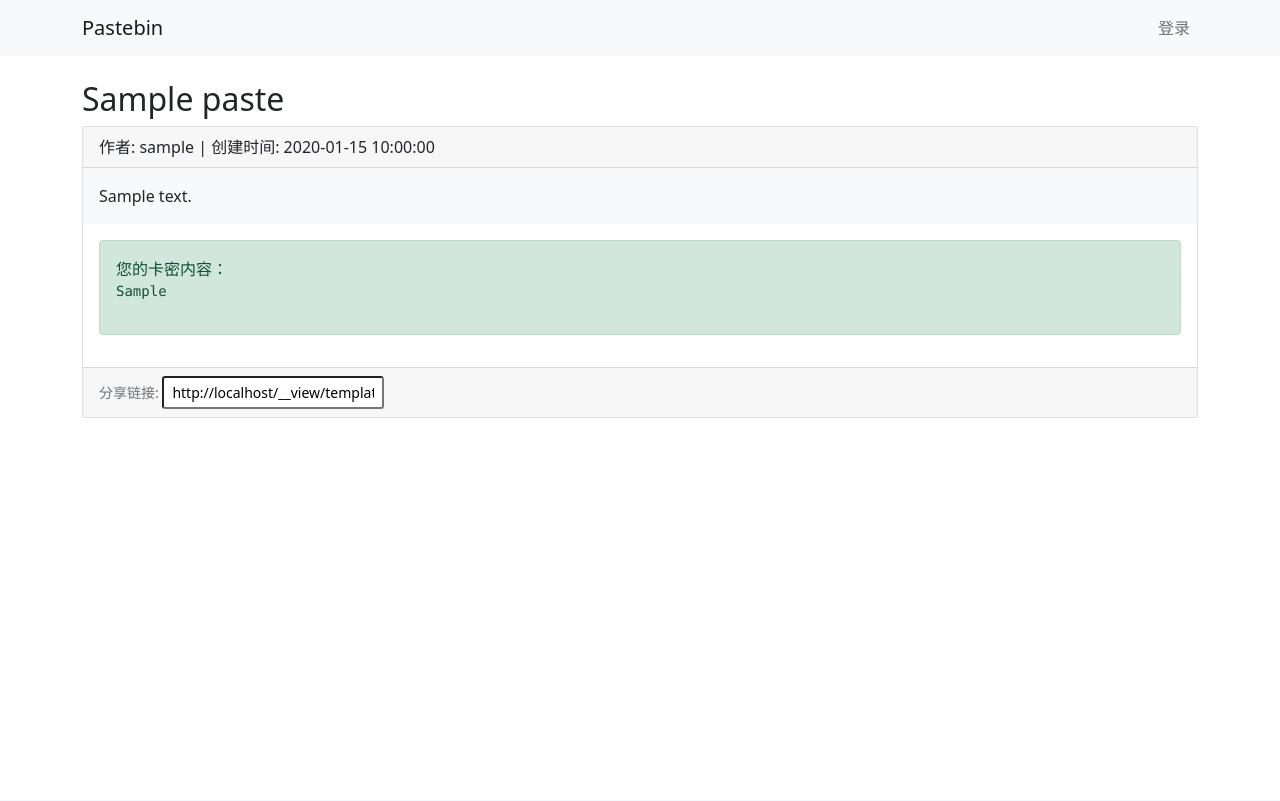
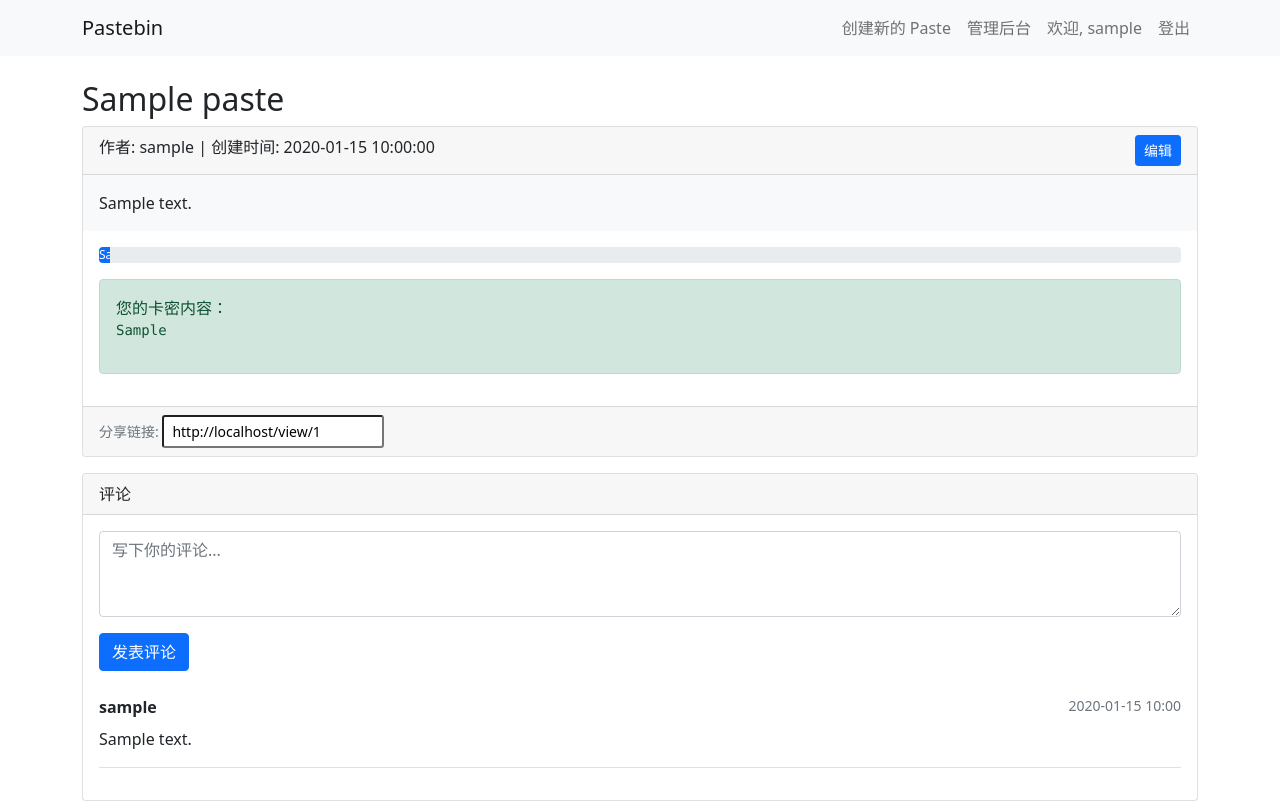
Before and after one commit to agczsz/LDoPastebin, a Flask app: template templates/view.html in a window 1280 px wide. Before the commit the page ends 418 px from the top, so only its background shows below. Run offline with Flask 3, Linux system fonts and the light colour scheme; tables that the repository leaves empty hold one stand-in row (values such as "Sample post"); the template is opened without the code that fills it: values that come from a table or form of the project are taken from there, most other values are stand-ins (such as "Sample title", 1, 10 or a date in 2020); some libraries are stand-ins or nearby versions.

Commit message:
feat: Add some feat

```diff
--- a/app.py
+++ b/app.py
@@ -2,10 +2,11 @@ from flask import Flask, session, redirect, request, jsonify, render_template, f
 import os
 from dotenv import load_dotenv
 import requests
-from models import db, Paste, CardDistribution
+from models import db, Paste, CardDistribution, User, Comment
 from functools import wraps
 import random
-from sqlalchemy import and_
+from sqlalchemy import and_, func
+from datetime import datetime
 
 # 加载环境变量
 load_dotenv()
@@ -34,39 +35,60 @@ USER_ENDPOINT = os.getenv('USER_ENDPOINT')
 def login_required(f):
     @wraps(f)
     def decorated_function(*args, **kwargs):
+        if 'user_info' not in session and not request.args.get('anonymous'):
+            return redirect('/oauth2/initiate')
+        return f(*args, **kwargs)
+    return decorated_function
+
+def admin_required(f):
+    @wraps(f)
+    def decorated_function(*args, **kwargs):
         if 'user_info' not in session:
             return redirect('/oauth2/initiate')
+        user = User.query.get(session['user_info']['id'])
+        if not user or not user.is_admin:
+            return "需要管理员权限", 403
         return f(*args, **kwargs)
     return decorated_function
 
 @app.route('/')
 def index():
     if 'user_info' in session:
-        # 只显示公开的和用户自己创建的 pastes
+        # 登录用户可以看到公开的和自己的 pastes
         public_pastes = Paste.query.filter_by(is_public=True).all()
         own_pastes = Paste.query.filter_by(creator_id=session['user_info']['id'], is_public=False).all()
-
-        # 合并并过滤有权限查看的 pastes
         all_pastes = public_pastes + own_pastes
         allowed_pastes = [paste for paste in all_pastes if can_view_paste(paste, session['user_info'])]
+    else:
+        # 匿名用户只能看到公开的 pastes
+        allowed_pastes = Paste.query.filter_by(is_public=True).all()
 
-        return render_template('index.html', pastes=allowed_pastes, user=session['user_info'])
-    return render_template('index.html')
+    return render_template('index.html',
+        pastes=allowed_pastes,
+        user=session.get('user_info'),
+        is_anonymous='anonymous' in request.args
+    )
 
-def can_view_paste(paste, user_info):
-    # 检查用户是否有权限查看该 paste
-    if paste.creator_id == user_info['id']:
+def can_view_paste(paste, user_info=None):
+    # 如果是匿名访问且 paste 是公开的
+    if user_info is None and paste.is_public:
         return True
 
-    # 检查信任等级
-    if int(user_info['trust_level']) >= paste.min_trust_level:
-        return True
+    # 如果是登录用户
+    if user_info:
+        # 创建者可以查看
+        if paste.creator_id == user_info['id']:
+            return True
 
-    # 检查允许的用户名单
-    if paste.allowed_users:
-        allowed_users = paste.allowed_users.split(',')
-        if user_info['username'] in allowed_users:
+        # 检查信任等级
+        if int(user_info['trust_level']) >= paste.min_trust_level:
             return True
+
+        # 检查允许的用户名单
+        if paste.allowed_users:
+            allowed_users = paste.allowed_users.split(',')
+            if user_info['username'] in allowed_users:
+                return True
 
     return False
 
@@ -78,13 +100,15 @@ def create_paste():
             content=request.form.get('content'),
             title=request.form.get('title'),
             description=request.form.get('description'),
+            language=request.form.get('language'),
             creator_id=session['user_info']['id'],
             creator_username=session['user_info']['username'],
             is_public='is_public' in request.form,
             min_trust_level=int(request.form.get('min_trust_level', 0)),
             allowed_users=request.form.get('allowed_users', ''),
             is_card_distribution='is_card_distribution' in request.form,
-            allow_repeat='allow_repeat' in request.form
+            allow_repeat='allow_repeat' in request.form,
+            show_progress='show_progress' in request.form
         )
 
         db.session.add(paste)
@@ -103,10 +127,12 @@ def edit_paste(paste_id):
     if request.method == 'POST':
         paste.content = request.form.get('content')
         paste.title = request.form.get('title')
+        paste.language = request.form.get('language')
         paste.min_trust_level = int(request.form.get('min_trust_level', 0))
         paste.allowed_users = request.form.get('allowed_users', '')
         paste.is_card_distribution = 'is_card_distribution' in request.form
         paste.allow_repeat = 'allow_repeat' in request.form
+        paste.show_progress = 'show_progress' in request.form
 
         db.session.commit()
         return redirect(url_for('view_paste', paste_id=paste_id))
@@ -114,18 +140,36 @@ def edit_paste(paste_id):
     return render_template('edit.html', paste=paste)
 
 @app.route('/view/<int:paste_id>')
-@login_required
 def view_paste(paste_id):
     paste = Paste.query.get_or_404(paste_id)
-    if not can_view_paste(paste, session['user_info']):
+    user_info = session.get('user_info')
+
+    if not can_view_paste(paste, user_info):
+        if 'user_info' not in session:
+            return redirect(url_for('initiate_auth'))
         return "没有权限查看此 Paste", 403
 
     user_card = None
-    if paste.is_card_distribution:
-        # 获取用户的卡密
-        user_card = get_user_card(paste, session['user_info']['id'])
+    progress = None
+    if paste.is_card_distribution and user_info:  # 只有登录用户才能获取卡密
+        user_card = get_user_card(paste, user_info['id'])
+        if paste.show_progress and not paste.allow_repeat:
+            total_lines = len(paste.content.splitlines())
+            used_lines = CardDistribution.query.filter_by(paste_id=paste.id).count()
+            progress = {
+                'used': used_lines,
+                'total': total_lines,
+                'percent': (used_lines / total_lines * 100) if total_lines > 0 else 0
+            }
 
-    return render_template('view.html', paste=paste, user_card=user_card)
+    return render_template('view.html',
+        paste=paste,
+        user_card=user_card,
+        progress=progress,
+        comments=paste.comments,
+        user=user_info,
+        is_anonymous='anonymous' in request.args
+    )
 
 def get_user_card(paste, user_id):
     # 检查用户是否已经分配了卡密
@@ -220,7 +264,25 @@ def callback():
         )
         user_response.raise_for_status()
 
-        session['user_info'] = user_response.json()
+        user_data = user_response.json()
+        session['user_info'] = user_data
+
+        # 更新或创建用户记录
+        user = User.query.get(user_data['id'])
+        if not user:
+            user = User(
+                id=user_data['id'],
+                username=user_data['username'],
+                trust_level=user_data['trust_level']
+            )
+            db.session.add(user)
+        else:
+            user.username = user_data['username']
+            user.trust_level = user_data['trust_level']
+
+        user.last_login = datetime.utcnow()
+        db.session.commit()
+
         return redirect('/')
 
     except requests.exceptions.RequestException as e:
@@ -228,6 +290,63 @@ def callback():
         flash('登录过程发生错误，请重试', 'error')
         return redirect('/oauth2/initiate')
 
+@app.route('/logout')
+def logout():
+    session.clear()
+    return redirect('/')
+
+@app.route('/paste/<int:paste_id>/comment', methods=['POST'])
+@login_required
+def add_comment(paste_id):
+    paste = Paste.query.get_or_404(paste_id)
+    if not can_view_paste(paste, session['user_info']):
+        return "没有权限评论", 403
+
+    content = request.form.get('content')
+    if not content:
+        return "评论内容不能为空", 400
+
+    comment = Comment(
+        paste_id=paste_id,
+        user_id=session['user_info']['id'],
+        username=session['user_info']['username'],
+        content=content
+    )
+    db.session.add(comment)
+    db.session.commit()
+
+    return redirect(url_for('view_paste', paste_id=paste_id))
+
+@app.route('/admin')
+@admin_required
+def admin_dashboard():
+    # 统计数据
+    total_pastes = Paste.query.count()
+    total_users = User.query.count()
+    total_comments = Comment.query.count()
+    total_distributions = CardDistribution.query.count()
+
+    # 最近的 Pastes
+    recent_pastes = Paste.query.order_by(Paste.created_at.desc()).limit(10).all()
+
+    # 最活跃用户
+    active_users = db.session.query(
+        User,
+        func.count(Paste.id).label('paste_count')
+    ).outerjoin(Paste, User.id == Paste.creator_id)\
+     .group_by(User.id)\
+     .order_by(func.count(Paste.id).desc())\
+     .limit(10).all()
+
+    return render_template('admin/dashboard.html',
+        total_pastes=total_pastes,
+        total_users=total_users,
+        total_comments=total_comments,
+        total_distributions=total_distributions,
+        recent_pastes=recent_pastes,
+        active_users=active_users
+    )
+
 if __name__ == '__main__':
     with app.app_context():
         db.create_all()
--- a/templates/base.html
+++ b/templates/base.html
@@ -3,17 +3,37 @@
 <head>
     <title>Pastebin</title>
     <link rel="stylesheet" href="https://cdn.jsdelivr.net/npm/bootstrap@5.1.3/dist/css/bootstrap.min.css">
+    <link rel="stylesheet" href="https://cdnjs.cloudflare.com/ajax/libs/highlight.js/11.9.0/styles/default.min.css">
+    <script src="https://cdnjs.cloudflare.com/ajax/libs/highlight.js/11.9.0/highlight.min.js"></script>
+    <script src="https://cdnjs.cloudflare.com/ajax/libs/highlight.js/11.9.0/languages/python.min.js"></script>
+    <script src="https://cdnjs.cloudflare.com/ajax/libs/highlight.js/11.9.0/languages/javascript.min.js"></script>
+    <script src="https://cdnjs.cloudflare.com/ajax/libs/highlight.js/11.9.0/languages/bash.min.js"></script>
+    <script src="https://cdnjs.cloudflare.com/ajax/libs/highlight.js/11.9.0/languages/xml.min.js"></script>
+    <script src="https://cdnjs.cloudflare.com/ajax/libs/highlight.js/11.9.0/languages/css.min.js"></script>
+    <style>
+        pre code.hljs {
+            padding: 1em;
+            border-radius: 0.3em;
+        }
+    </style>
 </head>
 <body>
     <nav class="navbar navbar-expand-lg navbar-light bg-light">
         <div class="container">
             <a class="navbar-brand" href="/">Pastebin</a>
             <div class="navbar-nav">
-                {% if 'user_info' in session %}
+                {% if user %}
                     <a class="nav-link" href="/create">创建新的 Paste</a>
-                    <span class="nav-link">欢迎, {{ session.user_info.username }}</span>
+                    {% if user.is_admin %}
+                    <a class="nav-link" href="/admin">管理后台</a>
+                    {% endif %}
+                    <span class="nav-link">欢迎, {{ user.username }}</span>
+                    <a class="nav-link" href="{{ url_for('logout') }}">登出</a>
                 {% else %}
+                    {% if not is_anonymous %}
                     <a class="nav-link" href="/oauth2/initiate">登录</a>
+                    {% endif %}
+                    <a class="nav-link" href="/?anonymous=1">匿名访问</a>
                 {% endif %}
             </div>
         </div>
@@ -21,5 +41,12 @@
     <div class="container mt-4">
         {% block content %}{% endblock %}
     </div>
+    <script>
+        document.addEventListener('DOMContentLoaded', (event) => {
+            document.querySelectorAll('pre code').forEach((block) => {
+                hljs.highlightBlock(block);
+            });
+        });
+    </script>
 </body>
 </html>
--- a/templates/view.html
+++ b/templates/view.html
@@ -5,7 +5,7 @@
     <div class="card mb-3">
         <div class="card-header">
             作者: {{ paste.creator_username }} | 创建时间: {{ paste.created_at }}
-            {% if paste.creator_id == session.user_info.id %}
+            {% if user and paste.creator_id == user.id %}
             <a href="{{ url_for('edit_paste', paste_id=paste.id) }}" class="btn btn-sm btn-primary float-end">编辑</a>
             {% endif %}
         </div>
@@ -16,24 +16,71 @@
         {% endif %}
         <div class="card-body">
             {% if paste.is_card_distribution %}
-                {% if user_card %}
-                    <div class="alert alert-success">
-                        您的卡密内容：
-                        <pre>{{ user_card }}</pre>
+                {% if user %}
+                    {% if progress %}
+                    <div class="progress mb-3">
+                        <div class="progress-bar" role="progressbar" style="width: {{ progress.percent }}%">
+                            {{ progress.used }}/{{ progress.total }}
+                        </div>
                     </div>
+                    {% endif %}
+                    {% if user_card %}
+                        <div class="alert alert-success">
+                            您的卡密内容：
+                            <pre><code class="language-{{ paste.language or 'plaintext' }}">{{ user_card }}</code></pre>
+                        </div>
+                    {% else %}
+                        <div class="alert alert-warning">
+                            暂无可用卡密或已全部分发完毕
+                        </div>
+                    {% endif %}
                 {% else %}
-                    <div class="alert alert-warning">
-                        暂无可用卡密或已全部分发完毕
+                    <div class="alert alert-info">
+                        此内容需要登录后才能获取卡密
+                        <a href="{{ url_for('initiate_auth') }}" class="btn btn-primary btn-sm">登录</a>
                     </div>
                 {% endif %}
             {% else %}
-                <pre>{{ paste.content }}</pre>
+                <pre><code class="language-{{ paste.language or 'plaintext' }}">{{ paste.content }}</code></pre>
             {% endif %}
         </div>
         <div class="card-footer">
             <small class="text-muted">
-                分享链接: <input type="text" class="form-control-sm" readonly value="{{ request.url }}" onclick="this.select()">
+                分享链接: <input type="text" class="form-control-sm" readonly
+                value="{{ request.url_root }}view/{{ paste.id }}{% if is_anonymous %}?anonymous=1{% endif %}"
+                onclick="this.select()">
             </small>
         </div>
     </div>
+
+    <!-- 评论区 -->
+    {% if user %}
+    <div class="card">
+        <div class="card-header">
+            评论
+        </div>
+        <div class="card-body">
+            <form method="POST" action="{{ url_for('add_comment', paste_id=paste.id) }}" class="mb-4">
+                <div class="mb-3">
+                    <textarea name="content" class="form-control" rows="3" required placeholder="写下你的评论..."></textarea>
+                </div>
+                <button type="submit" class="btn btn-primary">发表评论</button>
+            </form>
+
+            {% if comments %}
+                {% for comment in comments %}
+                <div class="border-bottom mb-3 pb-3">
+                    <div class="d-flex justify-content-between">
+                        <strong>{{ comment.username }}</strong>
+                        <small class="text-muted">{{ comment.created_at.strftime('%Y-%m-%d %H:%M') }}</small>
+                    </div>
+                    <p class="mt-2 mb-0">{{ comment.content }}</p>
+                </div>
+                {% endfor %}
+            {% else %}
+                <p class="text-muted">暂无评论</p>
+            {% endif %}
+        </div>
+    </div>
+    {% endif %}
 {% endblock %}
```
Also changed, not shown: models.py (+23 -1 lines), templates/admin/dashboard.html (added, +83 -0 lines), templates/create.html (+22 -0 lines), templates/index.html (+8 -4 lines).
